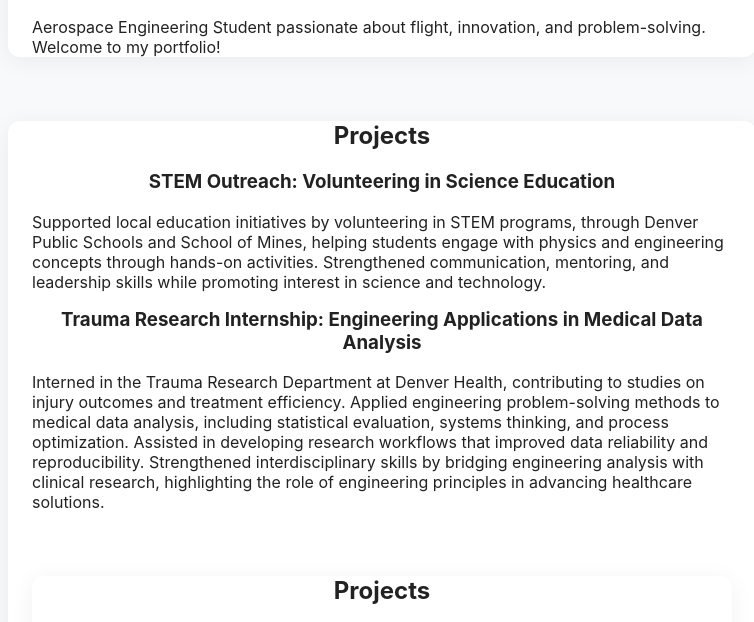
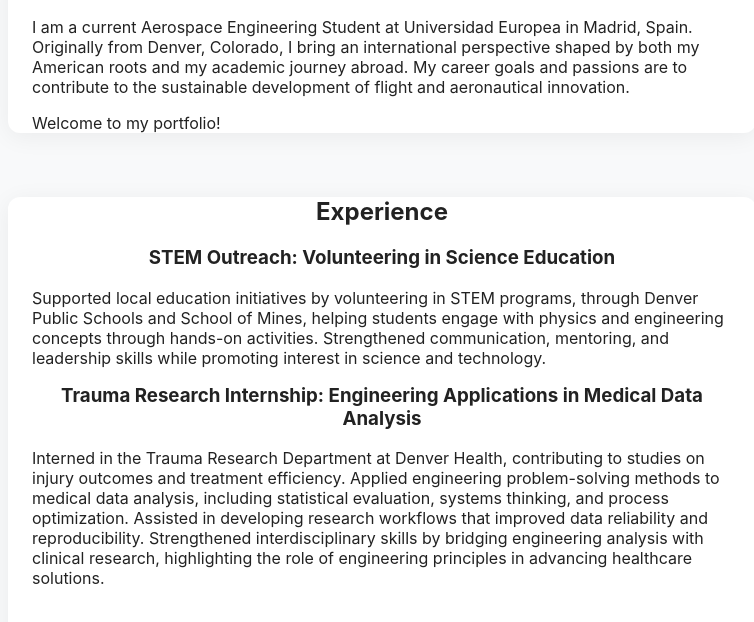
Before and after one commit to stellaellaw/personal.portfolio, a plain HTML site: page index.html in a window 1280 px wide. Shown: the part 164-786 px from the top of the page, without its empty margins (258-1012 px from the left). Drawn offline with Linux system fonts and the light colour scheme.

Commit message:
Update index.html

```diff
--- a/index.html
+++ b/index.html
@@ -16,11 +16,12 @@
 
   <section id="about">
     <h1>Ella Wagner</h1>
-    <p>Aerospace Engineering Student passionate about flight, innovation, and problem-solving. Welcome to my portfolio!</p>
+    <p> I am a current Aerospace Engineering Student at Universidad Europea in Madrid, Spain. Originally from Denver, Colorado, I bring an international perspective shaped by both my American roots and my academic journey abroad. My career goals and passions are to contribute to the sustainable development of flight and aeronautical innovation.</p>
+    </p> Welcome to my portfolio!</p>
   </section>
 
   <section id="experience">
-    <h2>Projects</h2>
+    <h2>Experience</h2>
     <div class="experience-list">
       <div class="experience">
         <h3>STEM Outreach: Volunteering in Science Education</h3>
```
